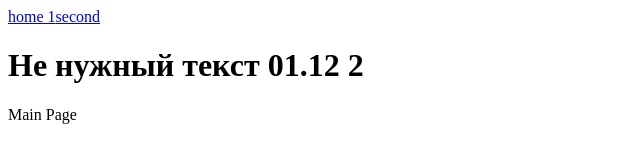
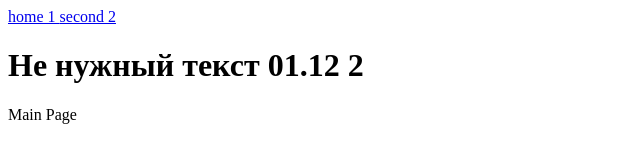
Before and after one commit to sobol4156/auto-deploy-nuxt, a Nuxt app: page / in a window 1280 px wide. Shown: the top 160 px of the page, without its empty margins (0-640 px from the left). Built offline with nearby package versions, Linux system fonts and the light colour scheme.

Commit message:
fix: yml

```diff
--- a/layouts/default.vue
+++ b/layouts/default.vue
@@ -1,8 +1,8 @@
 <template>
   <div class="layout">
     <header>
-      <NuxtLink to="/">home 1</NuxtLink>
-      <NuxtLink to="/second">second</NuxtLink>
+      <NuxtLink to="/">home 1 </NuxtLink>
+      <NuxtLink to="/second"> second 2</NuxtLink>
     </header>
     <main>
       <NuxtPage />
```
